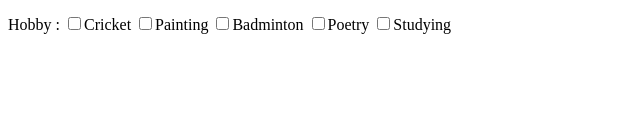
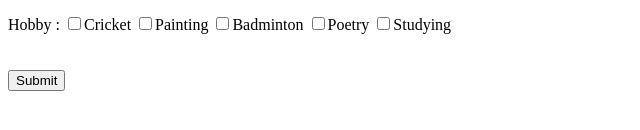
Before and after one commit to Arnchel/form-3, a plain HTML site: page index.html in a window 1280 px wide. Shown: the part 168-298 px from the top of the page, without its empty margins (0-640 px from the left). Drawn offline with Linux system fonts and the light colour scheme.

Commit message:
Update index.html

```diff
--- a/index.html
+++ b/index.html
@@ -31,7 +31,7 @@ Hobby :
 
 <br>
 
-
+<a href="/Users/shreshthgoyal/Desktop/forms/form 3 response.html"><input type="submit" /></a>
 
 
 </form>
```
